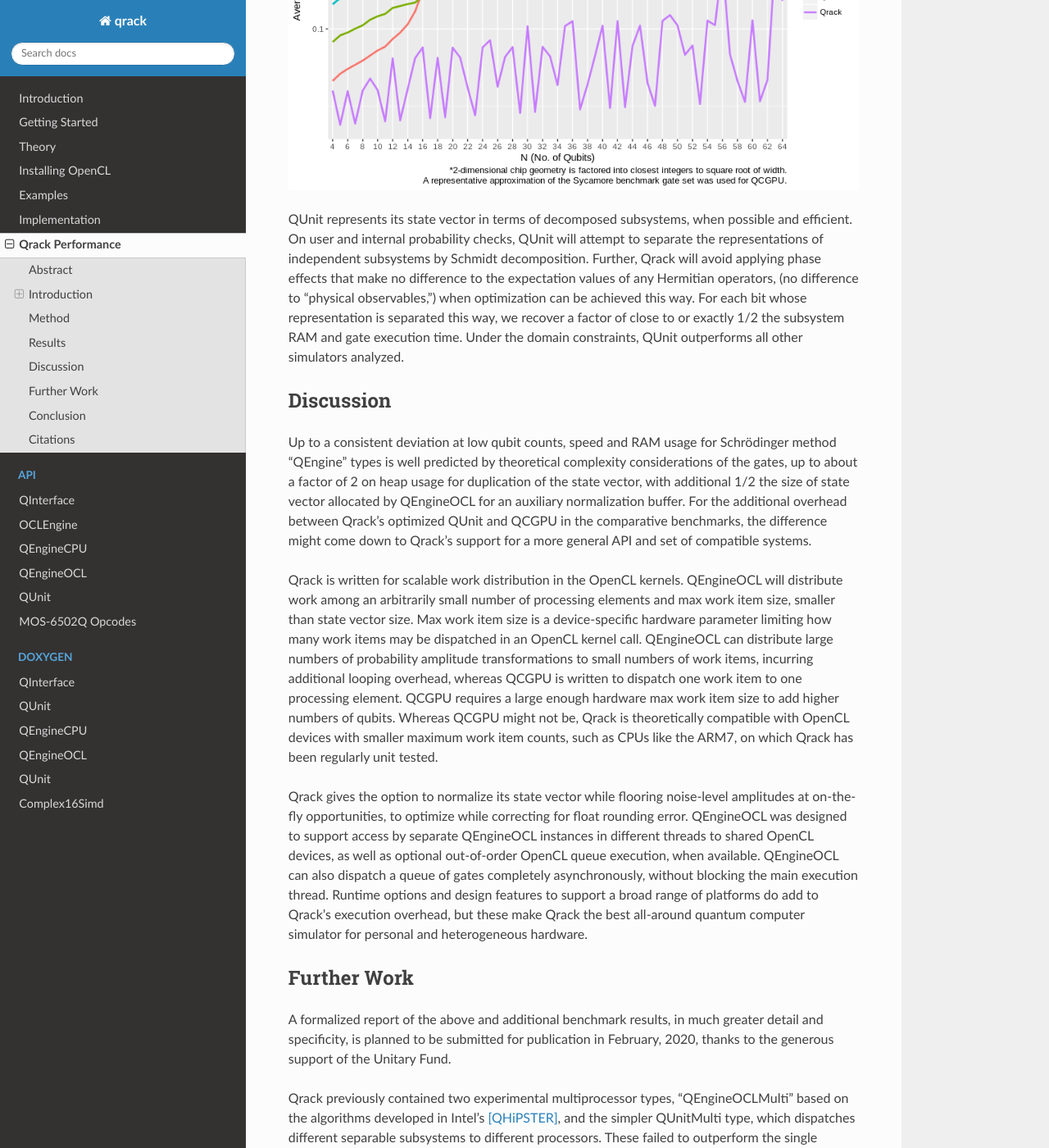
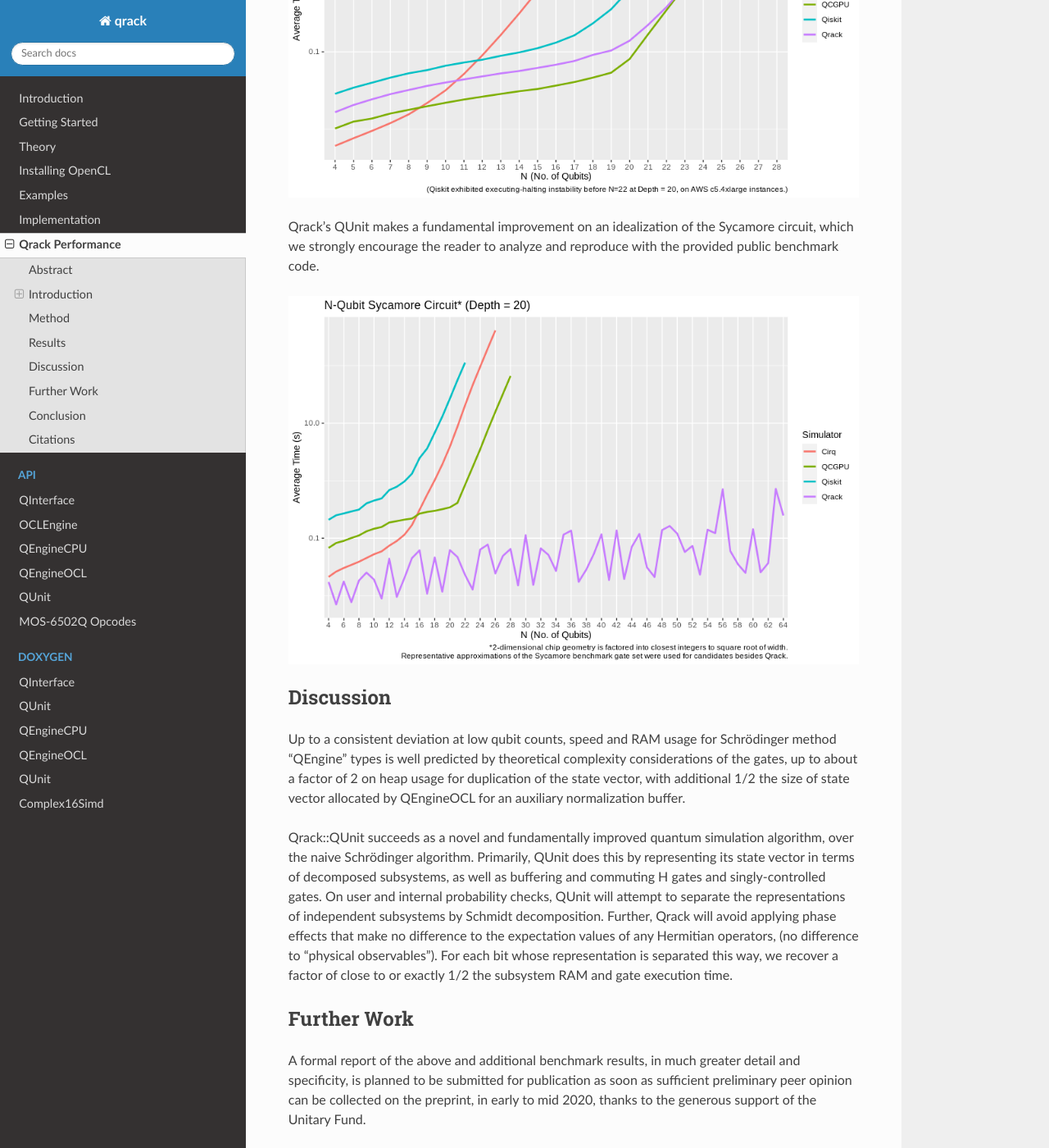
Before and after one commit to vm6502q/qrack.github.io, a Sphinx documentation site: the page built from docs/performance.rst, in a window 1280 px wide and 1400 px high, scrolled down 8975 px. Shown: the whole window at 82% size. Built offline with Sphinx 7.4.7 and the Read the Docs theme 2.0.0, drawn with Linux system fonts in a browser that asks for light colours; some of the changed text lies outside the part shown.

Commit message:
Updating benchmarks

```diff
--- a/docs/performance.rst
+++ b/docs/performance.rst
@@ -74,11 +74,11 @@ Disclaimers
 Method
 ******
 
-This performance document is meant to be a simple, to-the-point, and preliminary digest of these results. We plan to submit a formal academic report for peer review of these results, in full detail, in February of 2020. These were prepared with the generous financial support of the Unitary Fund. However, we offer that our benchmark code is public, largely self-explanatory, and easily reproducible, while we prepare that report. Hence, we release these partial preliminary results now.
+This performance document is meant to be a simple, to-the-point, and preliminary digest of these results. We plan to submit a formal academic report for peer review of these results, in full detail, as soon as we collect sufficient feedback on the preprint. (The originally planned date of submission was in February of 2020, but it seems that COVID-19 has hindered our ability to seek preliminary feedback.) These results were prepared with the generous financial support of the Unitary Fund. However, we offer that our benchmark code is public, largely self-explanatory, and easily reproducible, while we prepare that report. Hence, we release these partial preliminary results now.
 
 100 timed trials of single and parallel gates were run for each qubit count between 4 and 28 qubits. Three tests were performed: the quantum Fourier transform, ("QFT"), random circuits constructed from a universal gate set, and an idealized approximation of Google's Sycamore chip benchmark, as per [Sycamore]_. The benchmarking code is available at `https://github.com/vm6502q/simulator-benchmarks <https://github.com/vm6502q/simulator-benchmarks>`_.
 
-CPU and GPU benchmarks were run on two respective systems that could represent realistic use cases for each engine type. Among AWS virtual machine instances, we sought to find those systems with the lowest possible cost to run the benchmarks for their respective execution times, at or below for the 28 qubit mark. An AWS g3s.xlarge running Ubuntu Server 18.04LTS was selected for GPU benchmarks. An AWS c5.4xlarge running Ubuntu Server 18.04LTS was selected for CPU benchmarks, including FFTW3 for comparison on the QFT test. Benchmarks were collected from December 27, 2019 through January 24, 2020. These results were combined with single gate, N-width gate and Grover's search benchmarks for Qrack, collected overnight from December 19th, 2018 into the morning of December 20th. (The potential difference since December 2018 in these particular Qrack tests reused from then should be insignificant. We took care to try to report fair tests, within cost limitations, but please let us know if you find anything that appears misrepresentative.)
+CPU and GPU benchmarks were run on two respective systems that could represent realistic use cases for each engine type. Among AWS virtual machine instances, we sought to find those systems with the lowest possible cost to run the benchmarks for their respective execution times, at or below for the 28 qubit mark. An AWS g3s.xlarge running Ubuntu Server 18.04LTS was selected for GPU benchmarks. An AWS c5.4xlarge running Ubuntu Server 18.04LTS was selected for CPU benchmarks, including FFTW3 for comparison on the QFT test. Benchmarks were collected from December 27, 2019 through January 24, 2020. Given delays in soliciting peer opinion, while development of Qrack continued, the Qrack benchmarks were updated on April 15, 2020. These results were combined with single gate, N-width gate and Grover's search benchmarks for Qrack, collected overnight from December 19th, 2018 into the morning of December 20th. (The potential difference since December 2018 in these particular Qrack tests reused from then should be insignificant. We took care to try to report fair tests, within cost limitations, but please let us know if you find anything that appears misrepresentative.)
 
 The average time of each set of 100 was recorded and graphed. Grover's search to invert a black box subroutine, or "oracle," was similarly implemented for trials between 5 and 20 qubits, for QEngineOCL with and without QUnit and QFusion layers. Grover's algorithm was iterated an optimal number of times, vs. qubit count, to maximize probability on a half cycle of the algorithm's period, being :math:`floor\left[\frac{\pi}{4asin^2\left(1/\sqrt{2^N}\right)}\right]` iterations for :math:`N` qubits.
 
@@ -121,9 +121,11 @@ The "quantum" (or "discrete") Fourier transform (QFT/DFT) is a realistic and imp
 
 .. image:: performance/qft.png
 
-Recall that QCGPU and Qrack are GPU-implementations run on AWS g3s.xlarge instances, whereas all other candidates are run on AWS c5.4xlarge instances. Under these considerations, by the 28 qubit level, Qrack out-performs all other candidates except FFTW3. (Recall, also, that Qrack uses a representatively "hard" initialization on this test, as described above, whereas permutation basis eigenstate inputs, for example, are much more quickly executed.) Though we are comparing CPU to GPU, CPU-based FFTW3 is clearly the best suited for low numbers of qubits, in general.
+.. image:: performance/qft_optimization.png
 
-Similarly, on random universal circuits, defined above and in the benchmark repository, Qrack and QCGPU are closely matched (for cost) on AWS systems.
+Recall that QCGPU and Qrack are GPU-implementations run on AWS g3s.xlarge instances, whereas all other candidates are run on AWS c5.4xlarge instances. Under these considerations, by the 28 qubit level, Qrack out-performs all other candidates except FFTW3. (Recall, also, that Qrack uses a representatively "hard" initialization on this test, as described above, whereas permutation basis eigenstate inputs, for example, are much more quickly executed.) Though we are comparing CPU to GPU, CPU-based FFTW3 is clearly the best suited for low numbers of qubits, in general. However, Qrack is the only candidate tested which exhibits even better special case performance on the QFT, as for random permutation basis eigenstate initialization, or initialization via permutation basis eigenstates with random "H" gates applied, before QFT.
+
+Similarly, on random universal circuits, defined above and in the benchmark repository, Qrack leads over all other candidates considered by the 24 qubit mark and up. GPU-based QCGPU leads on the test system for 23 qubits and below, and CPU-based Cirq leads for 8 qubits and fewer.
 
 .. image:: performance/random_universal.png
 
@@ -131,21 +133,18 @@ Qrack's QUnit makes a fundamental improvement on an idealization of the Sycamore
 
 .. image:: performance/sycamore.png
 
-QUnit represents its state vector in terms of decomposed subsystems, when possible and efficient. On user and internal probability checks, QUnit will attempt to separate the representations of independent subsystems by Schmidt decomposition. Further, Qrack will avoid applying phase effects that make no difference to the expectation values of any Hermitian operators, (no difference to "physical observables,") when optimization can be achieved this way. For each bit whose representation is separated this way, we recover a factor of close to or exactly 1/2 the subsystem RAM and gate execution time. Under the domain constraints, QUnit outperforms all other simulators analyzed.
 
 Discussion
 **********
 
-Up to a consistent deviation at low qubit counts, speed and RAM usage for Schrödinger method "QEngine" types is well predicted by theoretical complexity considerations of the gates, up to about a factor of 2 on heap usage for duplication of the state vector, with additional 1/2 the size of state vector allocated by QEngineOCL for an auxiliary normalization buffer. For the additional overhead between Qrack's optimized QUnit and QCGPU in the comparative benchmarks, the difference might come down to Qrack's support for a more general API and set of compatible systems.
+Up to a consistent deviation at low qubit counts, speed and RAM usage for Schrödinger method "QEngine" types is well predicted by theoretical complexity considerations of the gates, up to about a factor of 2 on heap usage for duplication of the state vector, with additional 1/2 the size of state vector allocated by QEngineOCL for an auxiliary normalization buffer.
 
-Qrack is written for scalable work distribution in the OpenCL kernels. QEngineOCL will distribute work among an arbitrarily small number of processing elements and max work item size, smaller than state vector size. Max work item size is a device-specific hardware parameter limiting how many work items may be dispatched in an OpenCL kernel call. QEngineOCL can distribute large numbers of probability amplitude transformations to small numbers of work items, incurring additional looping overhead, whereas QCGPU is written to dispatch one work item to one processing element. QCGPU requires a large enough hardware max work item size to add higher numbers of qubits. Whereas QCGPU might not be, Qrack is theoretically compatible with OpenCL devices with smaller maximum work item counts, such as CPUs like the ARM7, on which Qrack has been regularly unit tested.
-
-Qrack gives the option to normalize its state vector while flooring noise-level amplitudes at on-the-fly opportunities, to optimize while correcting for float rounding error. QEngineOCL was designed to support access by separate QEngineOCL instances in different threads to shared OpenCL devices, as well as optional out-of-order OpenCL queue execution, when available. QEngineOCL can also dispatch a queue of gates completely asynchronously, without blocking the main execution thread. Runtime options and design features to support a broad range of platforms do add to Qrack's execution overhead, but these make Qrack the best all-around quantum computer simulator for personal and heterogeneous hardware.
+Qrack::QUnit succeeds as a novel and fundamentally improved quantum simulation algorithm, over the naive Schrödinger algorithm. Primarily, QUnit does this by representing its state vector in terms of decomposed subsystems, as well as buffering and commuting H gates and singly-controlled gates. On user and internal probability checks, QUnit will attempt to separate the representations of independent subsystems by Schmidt decomposition. Further, Qrack will avoid applying phase effects that make no difference to the expectation values of any Hermitian operators, (no difference to "physical observables"). For each bit whose representation is separated this way, we recover a factor of close to or exactly 1/2 the subsystem RAM and gate execution time.
 
 Further Work
 ************
 
-A formalized report of the above and additional benchmark results, in much greater detail and specificity, is planned to be submitted for publication in February, 2020, thanks to the generous support of the Unitary Fund.
+A formal report of the above and additional benchmark results, in much greater detail and specificity, is planned to be submitted for publication as soon as sufficient preliminary peer opinion can be collected on the preprint, in early to mid 2020, thanks to the generous support of the Unitary Fund.
 
 Qrack previously contained two experimental multiprocessor types, "QEngineOCLMulti" based on the algorithms developed in Intel's [QHiPSTER]_, and the simpler QUnitMulti type, which dispatches different separable subsystems to different processors. These failed to outperform the single processor QEngineOCL. However, as Qrack has added optional support as a simulator for ProjectQ, we have effectively gained access to the quantum network simulator "SimulaQron" by SoftwareQuTech. At least one Qrack user is experimenting with scaling deployments of containers loaded with Qrack, ProjectQ, and SimulaQron as an effective solution for multiprocessor and cluster operations, and the Qrack team is looking at this and related approaches for this purpose. An asynchronous quantum P2P model, for effective multiprocessor support, should hopefully reduce inter-device communication overhead bottlenecks.
 
@@ -156,7 +155,7 @@ We will maintain systematic comparisons to published benchmarks of quantum compu
 Conclusion
 **********
 
-Per [Pednault2017]_, and many other attendant and synergistic optimizations engineered specifically in Qrack's QUnit, explicitly separated subsystems of qubits in QUnit have a significant RAM and speed edge in many cases over the "Schrödinger algorithm" of most popular quantum computer simulators. Qrack gives very efficient performance on a single node past 32 qubits, up to the limit of maximal entanglement.
+Per [Pednault2017]_, and many other attendant and synergistic optimizations engineered specifically in Qrack's QUnit, explicitly separated subsystems of qubits in QUnit have a significant RAM and speed edge in many cases over the Schrödinger algorithm of most popular quantum computer simulators. Qrack gives very efficient performance on a single node past 32 qubits, up to the limit of maximal entanglement.
 
 Citations
 *********
```
Also changed, not shown: docs/performance/qft.png, docs/performance/qft_optimization.png (added), docs/performance/random_universal.png, docs/performance/sycamore.png.
